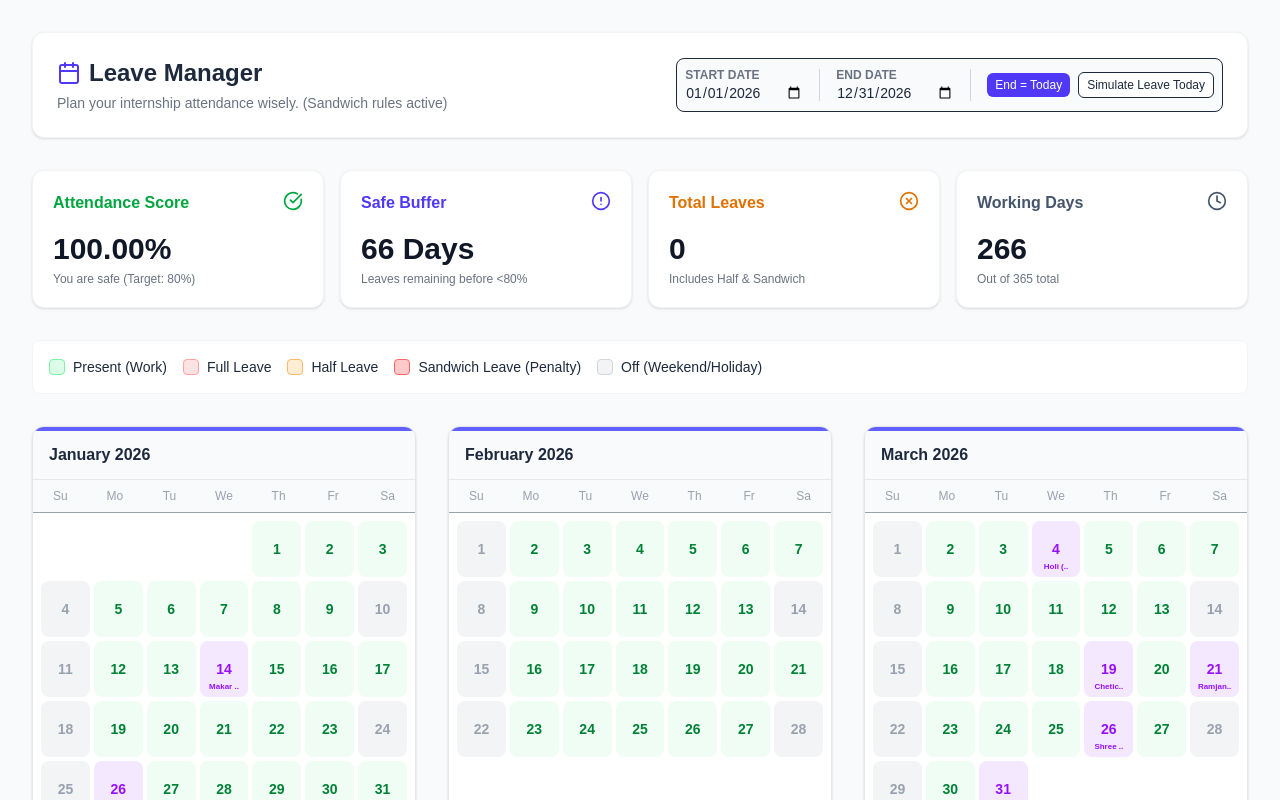
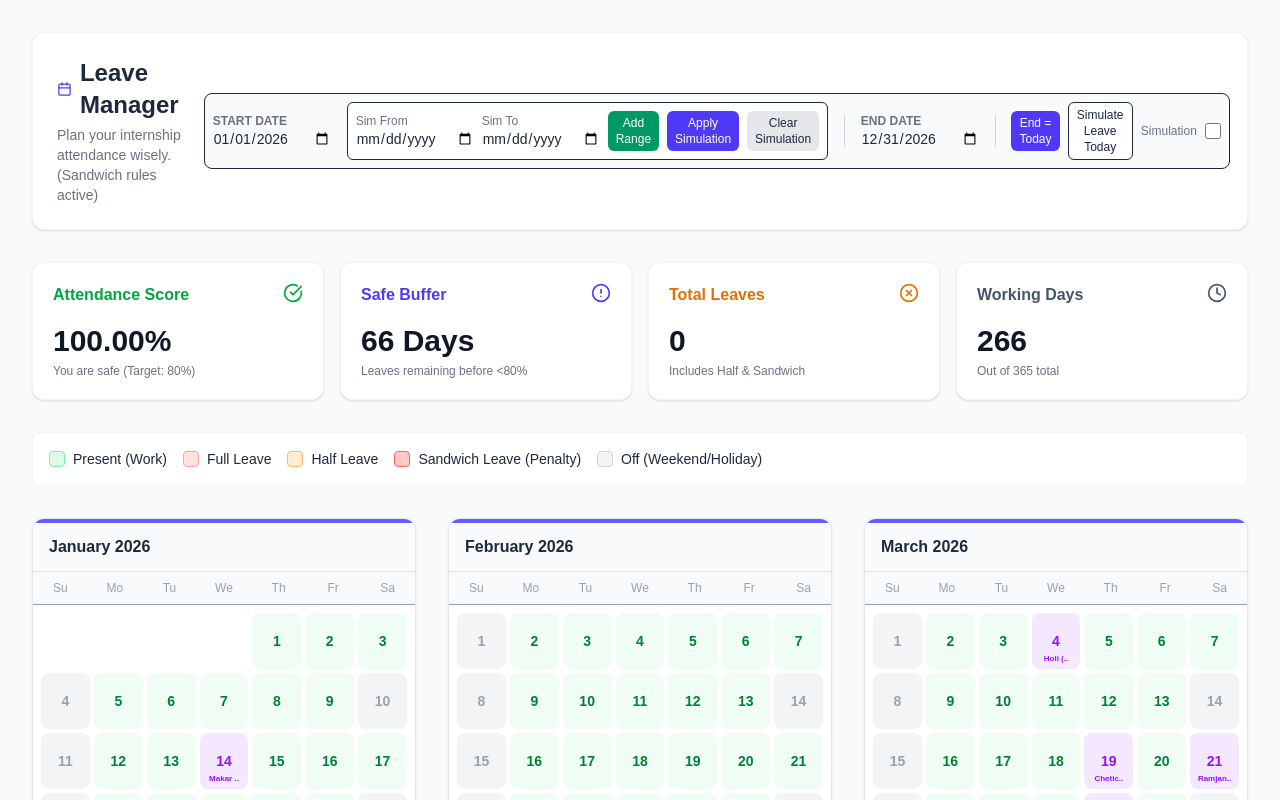
Before and after one commit to ark5234/Leave-Manager, a Next.js app: page / in a window 1280 px wide. Shown: the top 800 px of the page. Built offline with nearby package versions, Linux system fonts and the light colour scheme.

Commit message:
wip: save current page.tsx with simulation UI

```diff
--- a/src/app/page.tsx
+++ b/src/app/page.tsx
@@ -13,6 +13,9 @@ export default function Home() {
   const [records, setRecords] = useState<UserRecord[]>([]);
     const [transientRecords, setTransientRecords] = useState<UserRecord[]>([]); // for non-persistent simulation
   const [loading, setLoading] = useState(true);
+    const [simulationMode, setSimulationMode] = useState(false);
+    const [simRangeStart, setSimRangeStart] = useState('');
+    const [simRangeEnd, setSimRangeEnd] = useState('');
 
     useEffect(() => {
         let mounted = true;
@@ -70,6 +73,18 @@ export default function Home() {
     // If no record, decide based on Computed Status
     else if (day.status === 'OFF' || day.status === 'SANDWICH_LEAVE') newStatus = 'PRESENT'; // Override Holiday/Sandwich
     else newStatus = 'LEAVE_FULL'; // Override Work Day
+
+        // If simulationMode is active, toggle transientRecords instead of persisting
+        if (simulationMode) {
+            const iso = day.date.toISOString().slice(0,10);
+            const exists = transientRecords.find(r => new Date(r.date).toISOString().slice(0,10) === iso);
+            if (exists) {
+                setTransientRecords(prev => prev.filter(r => new Date(r.date).toISOString().slice(0,10) !== iso));
+            } else {
+                setTransientRecords(prev => [...prev, { date: day.date.toISOString(), status: newStatus }]);
+            }
+            return;
+        }
 
         // Persist to client LocalStorage (preferred for public, no-accounts app)
         if (typeof window !== 'undefined') {
@@ -152,6 +167,59 @@ export default function Home() {
                         title="Select start date"
                     />
                 </div>
+                {/* Simulation range controls */}
+                <div className="flex items-center gap-2 bg-white p-2 rounded-md border">
+                    <div className="flex flex-col">
+                        <label className="text-xs text-gray-500">Sim From</label>
+                        <input type="date" value={simRangeStart} onChange={(e)=>setSimRangeStart(e.target.value)} className="text-sm" />
+                    </div>
+                    <div className="flex flex-col">
+                        <label className="text-xs text-gray-500">Sim To</label>
+                        <input type="date" value={simRangeEnd} onChange={(e)=>setSimRangeEnd(e.target.value)} className="text-sm" />
+                    </div>
+                    <button
+                        type="button"
+                        className="text-xs px-2 py-1 bg-emerald-600 text-white rounded-md hover:bg-emerald-700"
+                        onClick={() => {
+                            // Add range as transient LEAVE_FULL
+                            if (!simRangeStart || !simRangeEnd) return;
+                            const start = new Date(simRangeStart);
+                            const end = new Date(simRangeEnd);
+                            if (start > end) return;
+                            const days: UserRecord[] = [];
+                            for (let d = new Date(start); d <= end; d.setDate(d.getDate()+1)) {
+                                days.push({ date: new Date(d).toISOString(), status: 'LEAVE_FULL' });
+                            }
+                            // Merge transientRecords (avoid duplicates)
+                            setTransientRecords(prev => {
+                                const map = new Map(prev.map(r=>[new Date(r.date).toISOString().slice(0,10), r]));
+                                days.forEach(r => map.set(new Date(r.date).toISOString().slice(0,10), r));
+                                return Array.from(map.values());
+                            });
+                        }}
+                    >Add Range</button>
+                    <button
+                        type="button"
+                        className="text-xs px-2 py-1 bg-indigo-600 text-white rounded-md hover:bg-indigo-700"
+                        onClick={async () => {
+                            // Apply transient simulation to persistent storage
+                            if (transientRecords.length === 0) return;
+                            for (const r of transientRecords) {
+                                await upsertRecord(r);
+                            }
+                            // reload persisted records from storage
+                            const updated = await readRecords();
+                            setRecords(updated);
+                            setTransientRecords([]);
+                            setSimulationMode(false);
+                        }}
+                    >Apply Simulation</button>
+                    <button
+                        type="button"
+                        className="text-xs px-2 py-1 bg-gray-200 rounded-md"
+                        onClick={() => setTransientRecords([])}
+                    >Clear Simulation</button>
+                </div>
                 <div className="w-px h-8 bg-gray-300"></div>
                 <div className="flex flex-col">
                     <label className="text-xs text-gray-500 font-semibold uppercase">End Date</label>
@@ -188,6 +256,10 @@ export default function Home() {
                     >
                         {transientRecords.some(r => new Date(r.date).toISOString().slice(0,10) === new Date().toISOString().slice(0,10)) ? 'Clear Simulation' : 'Simulate Leave Today'}
                     </button>
+                    <div className="flex items-center gap-2">
+                        <label className="text-xs text-gray-500">Simulation</label>
+                        <input type="checkbox" checked={simulationMode} onChange={(e) => setSimulationMode(e.target.checked)} className="h-4 w-4" />
+                    </div>
                 </div>
             </div>
         </div>
```
